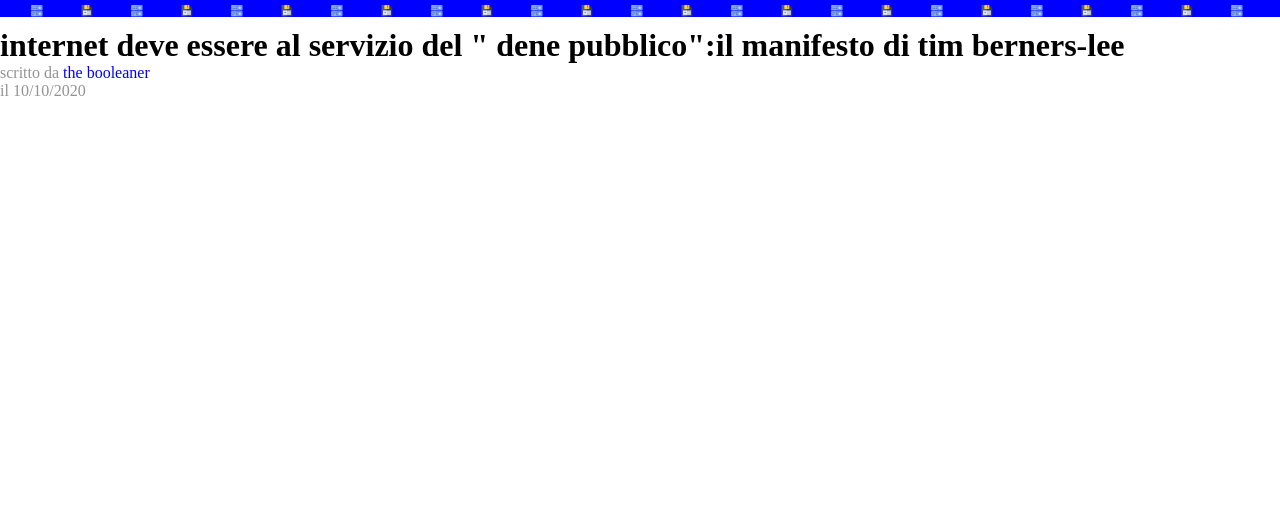
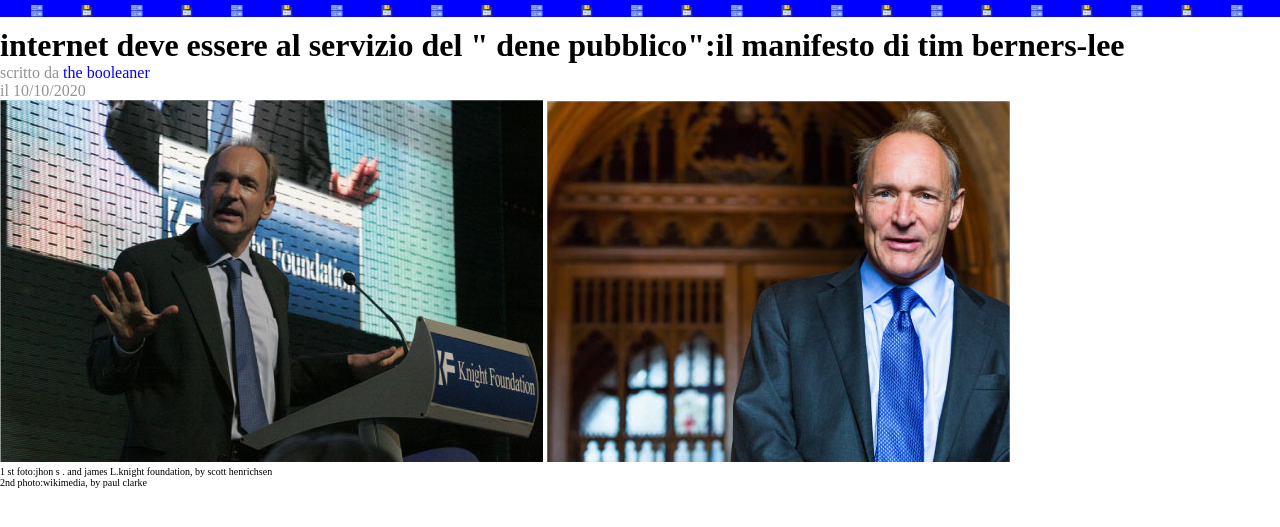
Before and after one commit to antoniolaikauf/html-css-booleaner, a plain HTML site: page index.html in a window 1280 px wide. Shown: the part 83-610 px from the top of the page. Drawn offline with Linux system fonts and the light colour scheme.

Commit message:
sezione 1 main

```diff
--- a/css/index.css
+++ b/css/index.css
@@ -28,3 +28,7 @@
 #creatore{
     color: blue;
 }
+
+#descrizione-foto {
+    font-size: 10px;
+}
--- a/index.html
+++ b/index.html
@@ -17,12 +17,16 @@
              scritto da <span id="creatore">the booleaner</span><br>
              il 10/10/2020
         </div>
-
     </header>
 
     <main> <!--descrizione pagina-->
-        <section>
-
+        <section> <!--immagini-->
+            <img src="img/tim-1.jpg" alt="immagine persona">
+            <img src="img/tim-2.jpg" alt=" immagine persona">
+            <div id="descrizione-foto">
+                1 st foto:jhon s . and james L.knight foundation, by scott henrichsen <br>
+                2nd photo:wikimedia, by paul clarke
+            </div>
         </section>
         <section>
 
```
